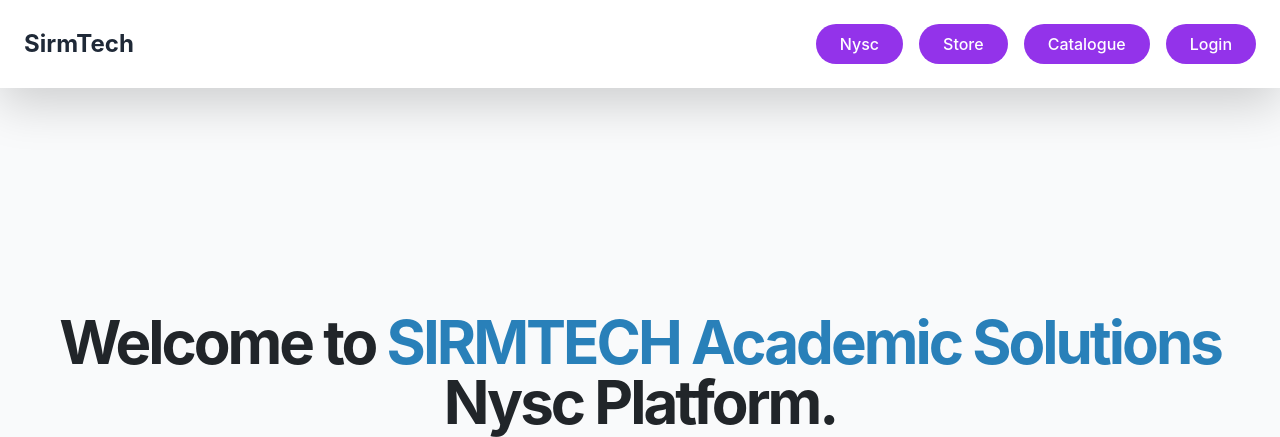
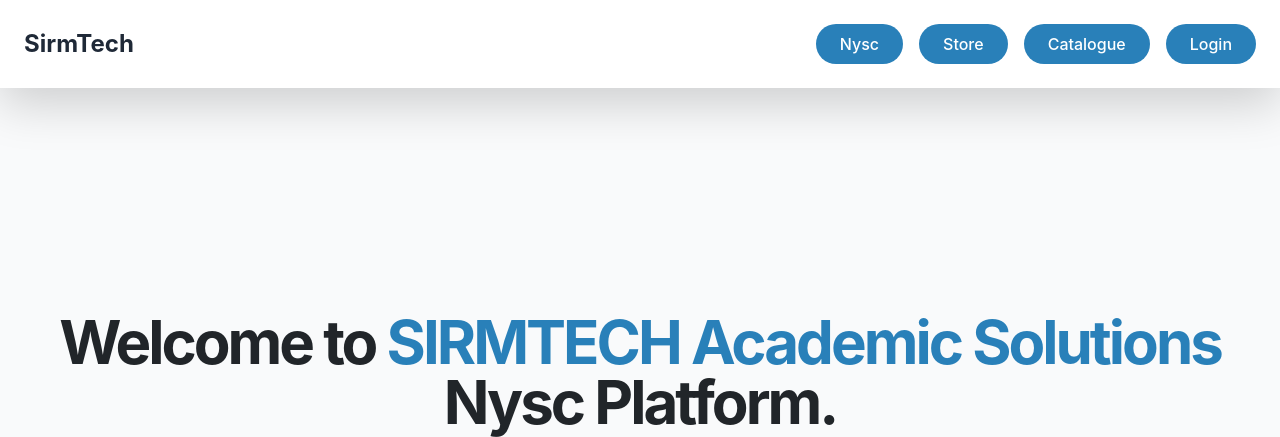
Before and after one commit to vbello-tech/Sirmtech, a Django app: page /nysc/ in a window 1280 px wide. Shown: the top 437 px of the page. Run offline with Django 5.2, Linux system fonts and the light colour scheme; some libraries are stand-ins or nearby versions.

Commit message:
fix nav bar

```diff
--- a/templates/base.html
+++ b/templates/base.html
@@ -73,28 +73,28 @@
 <!--                    </button>-->
 
                         <a class="text-md font-medium hover:underline hover:text-white underline-offset-4" href="{% url 'nysc:form' %}">
-                            <button class="bg-purple-600 text-white px-4 py-2 rounded-full hover:bg-purple-700 transition-colors">
+                            <button class="text-white px-4 py-2 rounded-full transition-colors" style="background: #2980b9;">
                                 Nysc
                             </button>
                         </a>
 
 
                         <a class="text-md font-medium hover:underline hover:text-white underline-offset-4" href="{% url 'store:list' %}">
-                            <button class="bg-purple-600 text-white px-4 py-2 rounded-full hover:bg-purple-700 transition-colors">
+                            <button class="text-white px-4 py-2 rounded-full transition-colors" style="background: #2980b9;">
                                 Store
                             </button>
                         </a>
 
 
                         <a class="text-md font-medium hover:underline hover:text-white underline-offset-4" href="{% url 'user:catalogue' %}">
-                            <button class="bg-purple-600 text-white px-4 py-2 rounded-full hover:bg-purple-700 transition-colors">
+                            <button class="text-white px-4 py-2 rounded-full transition-colors" style="background: #2980b9;">
                                  Catalogue
                             </button>
                         </a>
 
 
                         <a class="text-md font-medium hover:underline hover:text-white underline-offset-4" href="{% url 'user:login' %}">
-                           <button class="bg-purple-600 text-white px-4 py-2 rounded-full hover:bg-purple-700 transition-colors">
+                           <button class="text-white px-4 py-2 rounded-full transition-colors" style="background: #2980b9;">
                                Login
                            </button>
                         </a>
```
